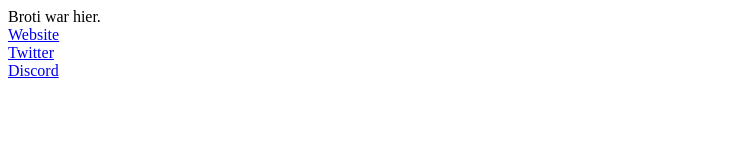
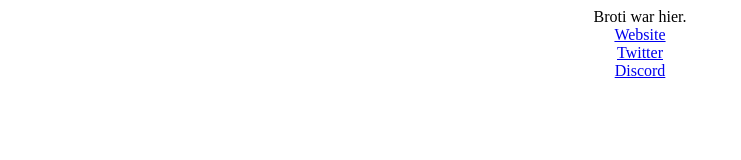
Before and after one commit to WeissbrotDE/mastodon, a plain HTML site: page index.html in a window 1280 px wide. Shown: the whole page, without its empty margins (0-741 px from the left). Drawn offline with Linux system fonts and the light colour scheme.

Commit message:
Update index.html

```diff
--- a/index.html
+++ b/index.html
@@ -1,5 +1,12 @@
 <title>Mastodon.de | Hallo von Broti</title>
-Broti war hier.<br>
-<a href="https://broti.net">Website</a><br>
-<a href="https://go.broti.net/Twitter">Twitter</a><br>
-<a href="https://go.broti.net/Discord">Discord</a><br>
+<style>
+
+</style>
+<center>
+    <p>
+    Broti war hier.<br>
+    <a href="https://broti.net">Website</a><br>
+    <a href="https://go.broti.net/Twitter">Twitter</a><br>
+    <a href="https://go.broti.net/Discord">Discord</a><br>
+    </p>
+</center>
```
